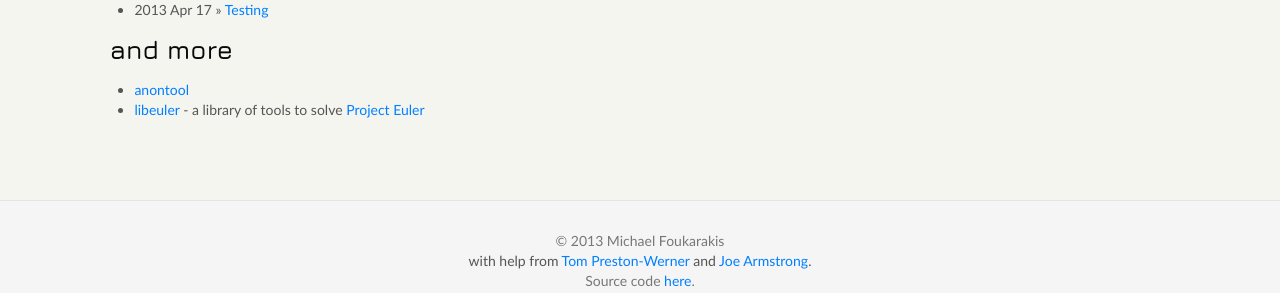
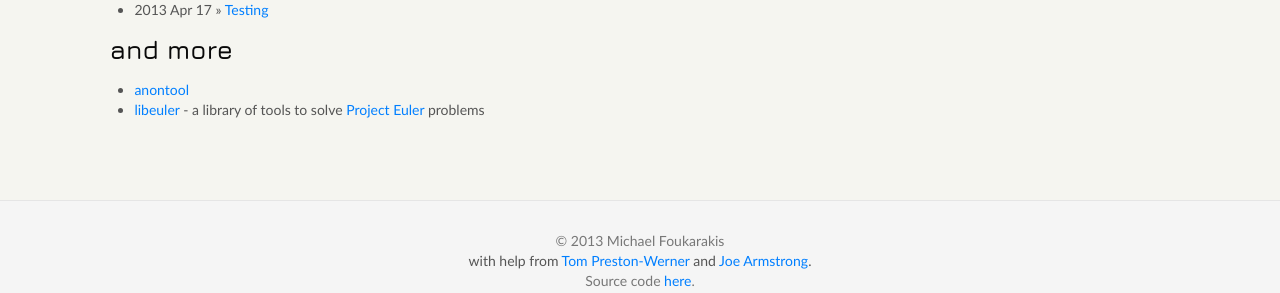
Before and after one commit to mfukar/mfukar.github.com, a Jekyll site: the page built from index.html, in a window 1280 px wide. Shown: the part 392-685 px from the top of the page. Built offline with Jekyll 4.4.1, drawn with Linux system fonts in a browser that asks for light colours; some web fonts are replaced; Markdown is read by kramdown in place of the engine named in the settings; comment, search, counter and statistics services are not loaded.

Commit message:
accidentally a word

```diff
--- a/index.html
+++ b/index.html
@@ -14,6 +14,6 @@ title: mfukar's ramblings
 	<h2>and more</h2>
 	<ul id="various">
 		<li><a href="https://github.com/mfukar/anontool">anontool</a></li>
-		<li><a href="https://github.com/mfukar/libeuler">libeuler</a> - a library of tools to solve <a href="https://projecteuler.net/">Project Euler</a></li>
+		<li><a href="https://github.com/mfukar/libeuler">libeuler</a> - a library of tools to solve <a href="https://projecteuler.net/">Project Euler</a> problems</li>
 	</ul>
 </div>
```
